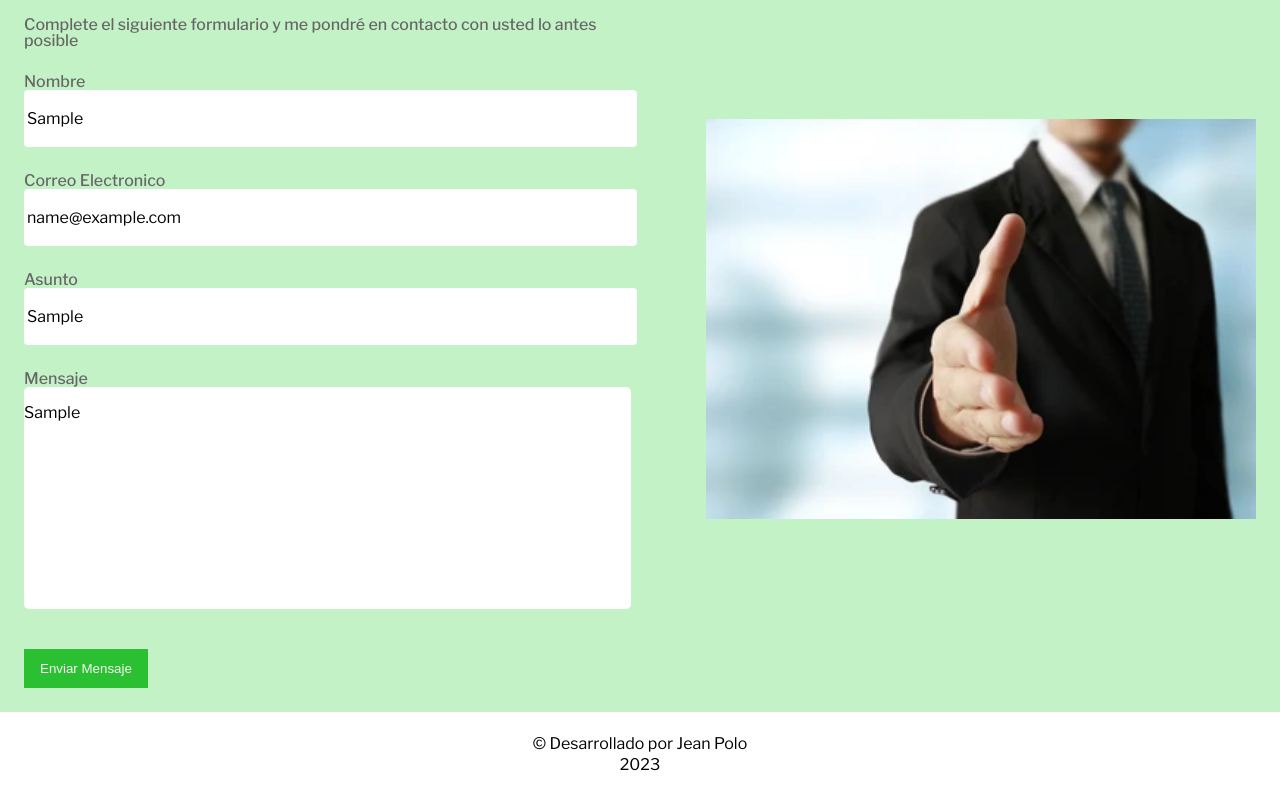
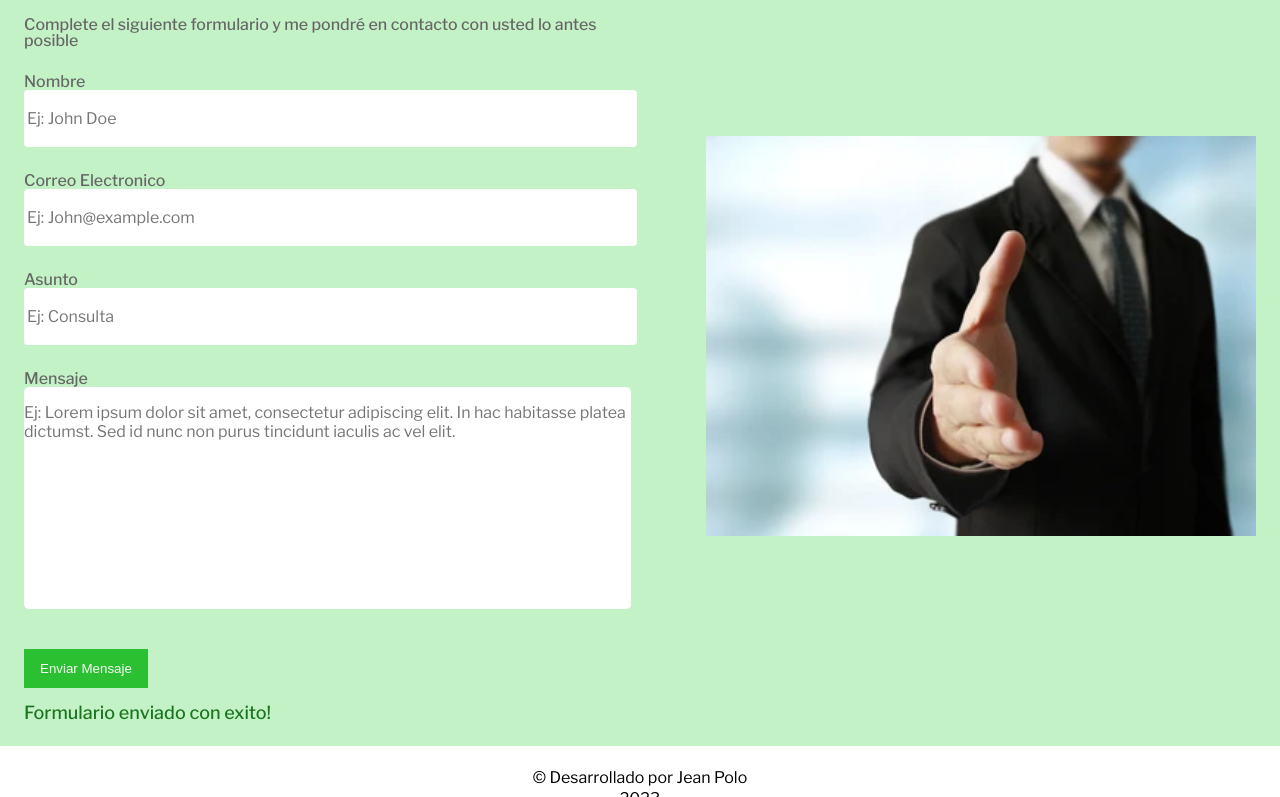
Before and after one commit to jeanTULF/Portafolio, a plain HTML site: page index.html in a window 1280 px wide. Both pictures are taken after typing "Sample", "name@example.com", "Sample", "Sample" into the empty fields and a click on the button "Enviar Mensaje". Shown: the part 3598-4395 px from the top of the page. Drawn offline with nearby package versions, Linux system fonts and the light colour scheme.

Commit message:
ajustes en el formulario

```diff
--- a/index.html
+++ b/index.html
@@ -172,6 +172,7 @@
                 </div>
 
                     <button type="submit" id="enviar">Enviar Mensaje</button>
+                    <p class="form__mensaje-exito" id="form__mensaje-exito">Formulario enviado con exito!</p>
                 </form>
             </div>
                 <div class="contacto__imagen">
--- a/script.js
+++ b/script.js
@@ -19,6 +19,13 @@ const mensajesDeError = {
         valueMissing: "El campo nombre no puede estar vacio",
         patternMismatch: "El campo nombre no puede tener mas de 50 caractéres"
     }
+}
+
+const campos = {
+    nombre: false,
+    email: false,
+    asunto: false,
+    mensaje: false
 }
 
 const validaFormulario = (e) => {
@@ -45,9 +52,11 @@ const validarCampo = (expresion, input, campo) => {
     if (expresion.test(input.value)) {
         document.getElementById(`grupo__${campo}`).classList.remove('form__grupo-incorrecto');
         document.querySelector(`#grupo__${campo} .form__input-error`).classList.remove('form__input-error-activo');
+        campos[campo] = true;
     } else {
         document.getElementById(`grupo__${campo}`).classList.add('form__grupo-incorrecto');
         document.querySelector(`#grupo__${campo} .form__input-error`).classList.add('form__input-error-activo');
+        campos[campo] = false;
     }
 }
 
@@ -58,4 +67,13 @@ inputs.forEach((input) => {
 
 formulario.addEventListener('submit', (e) => {
     e.preventDefault();
+
+    if(campos.nombre && campos.email && campos.asunto && campos.mensaje) {
+        formulario.reset();
+
+        document.getElementById('form__mensaje-exito').classList.add('form__mensaje-exito-activo');
+        setTimeout(() => {
+            document.getElementById('form__mensaje-exito').classList.remove('form__mensaje-exito-activo');
+        }, 5000);
+    }
 });
--- a/style.css
+++ b/style.css
@@ -442,6 +442,17 @@ input::placeholder, textarea::placeholder {
     cursor: pointer;
 }
 
+.form__mensaje-exito {
+    display: none;
+}
+
+.form__mensaje-exito-activo {
+    display: block;
+    color: #1a751e;
+    font-size: 18px;
+    font-weight: 500;
+}
+
 .footer {
     display: flex;
     flex-direction: column;
```
